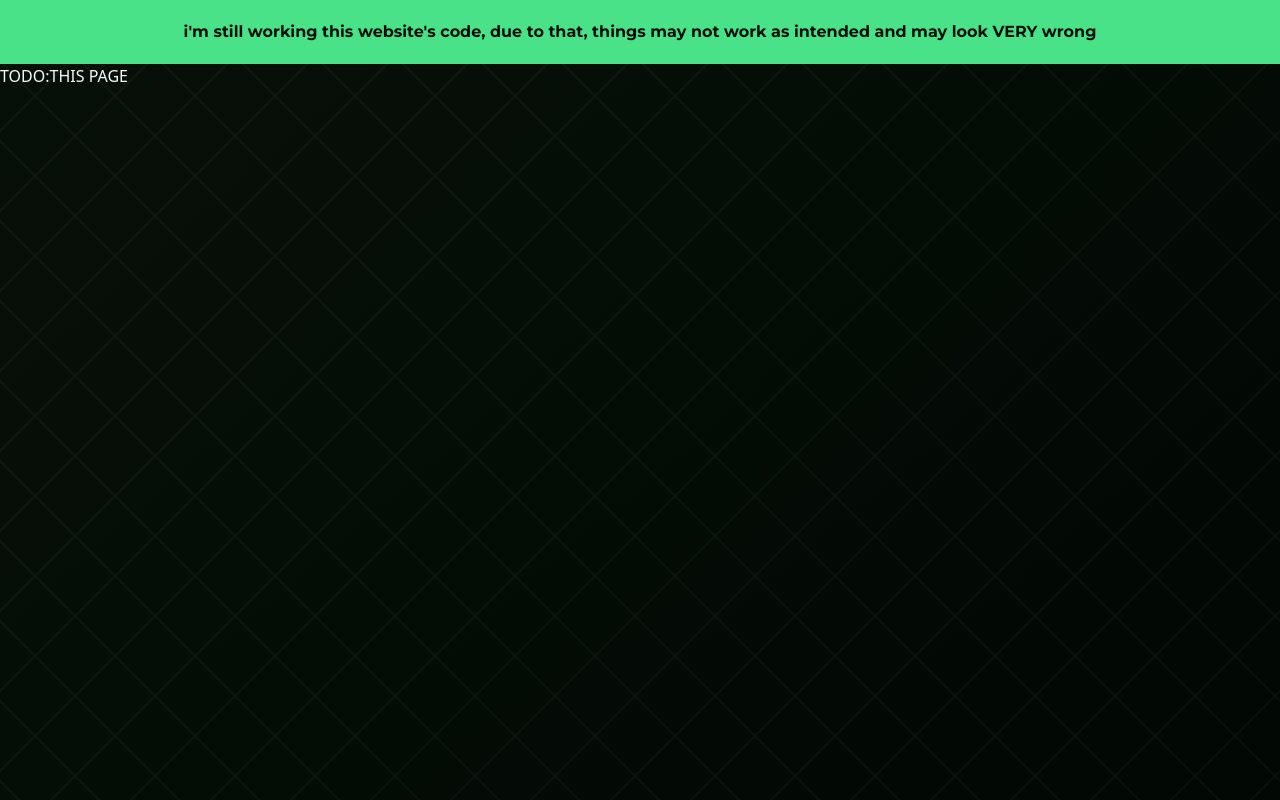
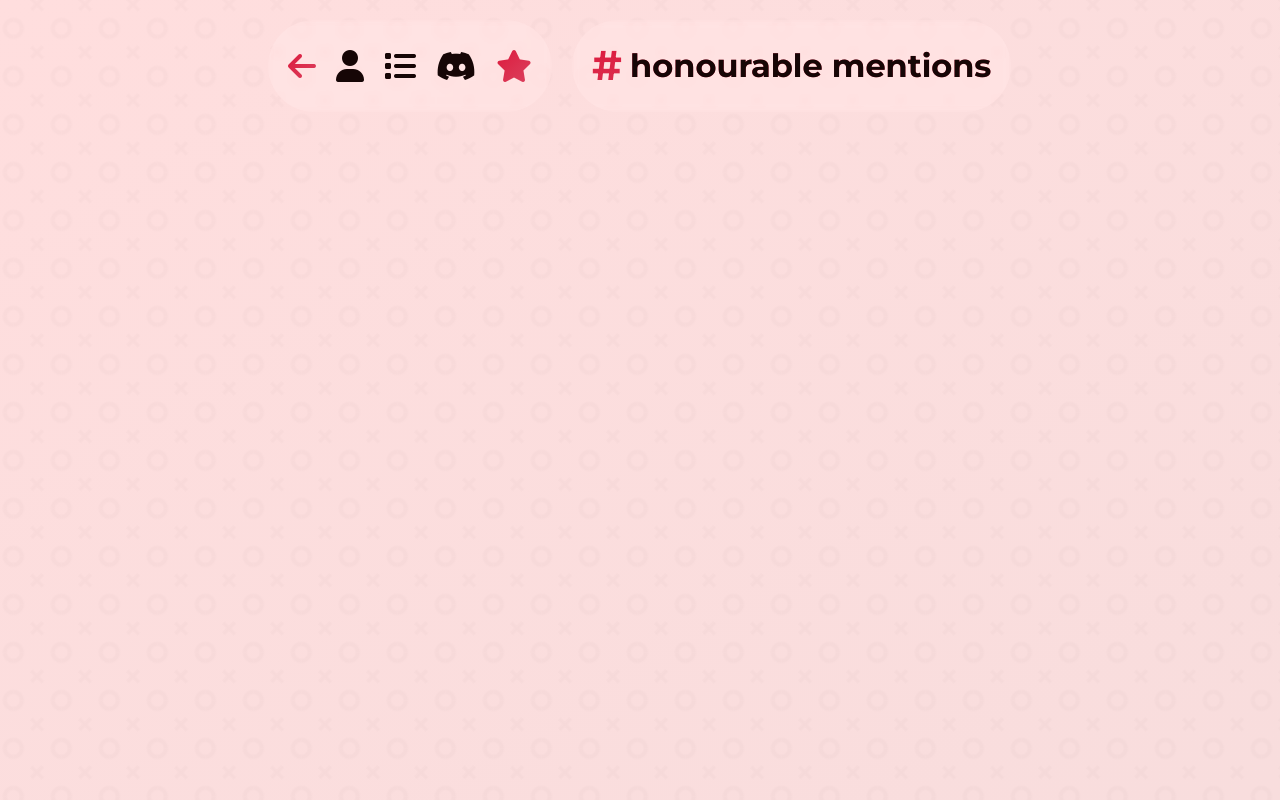
Before and after one commit to chixirra/personal-website, a Vue app: page /stars in a window 1280 px wide. Shown: the top 800 px of the page. Built offline with nearby package versions, Linux system fonts and the light colour scheme.

Commit message:
added navbar to honors page

```diff
--- a/src/App.vue
+++ b/src/App.vue
@@ -18,6 +18,9 @@
     const patternMap: Record<string, string> = {
       default: 'squares',
       about: 'dots',
+      projects: 'squares',
+      contact: 'squares',
+      stars: 'stars',
     }
     setTimeout(() => {
       currentPattern.value =
--- a/src/components/BackgroundPattern.vue
+++ b/src/components/BackgroundPattern.vue
@@ -73,7 +73,6 @@
   animation: move-pattern-1 80s linear infinite;
   background-repeat: repeat;
 }
-
 .dots {
   position: absolute;
   width: 100%;
@@ -93,6 +92,63 @@
   animation: move-pattern-2 80s linear infinite;
   background-repeat: repeat;
 }
+.stars {
+  position: absolute;
+  width: 100%;
+  height: 200vh;
+  overflow-y: hidden;
+  z-index: 0;
+  overflow: hidden;
+  background:
+    radial-gradient(
+      circle at top left,
+      transparent 9%,
+      var(--color-white) 10%,
+      var(--color-white) 15%,
+      transparent 16%
+    ),
+    radial-gradient(
+      circle at bottom left,
+      transparent 9%,
+      var(--color-white) 10%,
+      var(--color-white) 15%,
+      transparent 16%
+    ),
+    radial-gradient(
+      circle at top right,
+      transparent 9%,
+      var(--color-white) 10%,
+      var(--color-white) 15%,
+      transparent 16%
+    ),
+    radial-gradient(
+      circle at bottom right,
+      transparent 9%,
+      var(--color-white) 10%,
+      var(--color-white) 15%,
+      transparent 16%
+    ),
+    radial-gradient(circle, transparent 25%, var(--color-black) 0%),
+    linear-gradient(
+      45deg,
+      transparent 46%,
+      var(--color-white) 47%,
+      var(--color-white) 52%,
+      transparent 53%
+    ),
+    linear-gradient(
+      135deg,
+      transparent 46%,
+      var(--color-white) 47%,
+      var(--color-white) 52%,
+      transparent 53%
+    );
+
+  opacity: 0.01;
+  background-size: 3em 3em;
+  animation: move-pattern-1 80s linear infinite;
+  background-color: gradient(to bottom, var(--color-black), var(--color-black-g));
+}
 
 .fade-enter-active,
 .fade-leave-active {
--- a/src/config.ts
+++ b/src/config.ts
@@ -4,7 +4,7 @@
     author: 'chixirra',
     description: 'my personal website :)',
     keywords: 'chixirra, chi, irra, chixi, chix, xirra, portfolio, website, chixirra.xyz',
-    color: '#572f97',
+    color: '#dc143c',
     url: 'https://chixirra.xyz',
     image: 'https://chixirra.xyz/meta.png',
     // this is the image that will be used for the og:image tag, i recommend to use a 1200x630 image
@@ -35,14 +35,14 @@
   ], //false alarm, we're not using this i'll just hardcode them in
 
   customize: {
-    showCredits: true, // show author credits at the bottom of the page - only if you want
-    theme: 'toxic', // go to "./assets/theme.css" to view the themes, or create your own :)
+    showCredits: false, // show author credits at the bottom of the page - only if you want
+    theme: 'crimson', // go to "./assets/theme.css" to view the themes, or create your own :)
 
     redirect: {
       delay: 800, // delay in milliseconds before redirecting to a page
     },
     headerWarning: {
-      enabled: true,
+      enabled: false,
       size: 5, // this is just padding size
       message: `i'm still working this website's code, due to that, things may not work as intended and may look VERY wrong`,
     }, // this is the message at the top of the page, you can use this to advertise that you are looking for a job or something like that, or you can disable it
@@ -51,7 +51,7 @@
     // you can also add it at the beginning of the name to make it look better on the page if you plan on using a single name
     homePage: {
       displayName: 'chixirra',
-      showProfilePicture: true, // the profile picture will disappear for small screens regardless of this setting
+      showProfilePicture: false, // the profile picture will disappear for small screens regardless of this setting
     },
     aboutMePage: {
       randomQuote: {
--- a/src/router/index.ts
+++ b/src/router/index.ts
@@ -17,8 +17,8 @@
       component: AboutPage,
     },
     // TODO:
-    // { path: '/projects', name: 'projects',  component: ProjectsPage, },
-    // { path: '/contact', name: 'contact',  component: ProjectsPage, },
+    // { path: '/projects', name: 'projects', component: ProjectsPage },
+    // { path: '/contact', name: 'contact', component: ContactPage },
     { path: '/stars', name: 'stars', component: HonorableMentionsPage },
     {
       path: '/:pathMatch(.*)*',
--- a/src/views/AboutPage.vue
+++ b/src/views/AboutPage.vue
@@ -18,7 +18,7 @@
   <div id="#about-me" class="text-white flex flex-col lg:h-screen lg:flex-row gap-5 p-5">
     <div
       id="#navigation"
-      class="primaryFont leading-tight font-medium gap-5 flex flex-col items-center justify-center"
+      class="primaryFont leading-tight font-medium gap-5 flex h-full lg:h-screen flex-col items-center justify-center"
     >
       <!-- NAVIGATION BAR + PAGE NAME -->
       <div
@@ -71,7 +71,7 @@
           'rounded-full backdrop-blur-[3px] backdrop-contrast-105 ',
           'outAnim animate__animated animate__backInLeft',
           'flex flex-wrap justify-center items-center gap-2',
-          'text-[1.4rem] sm:text-[1.5rem] md:text-[1.75rem] lg:text-[2rem] xl:text-[2rem] 2xl:text-[2rem]',
+          'text-[1.8rem] lg:text-[2rem] xl:text-[2rem] 2xl:text-[2rem]',
           'w-full text-center uppercase',
         ]"
       >
--- a/src/views/HonorableMentionsPage.vue
+++ b/src/views/HonorableMentionsPage.vue
@@ -1,19 +1,89 @@
 <script setup lang="ts">
 import HandleNavigation from '@/utils/HandleNavigation'
-
-import quoteList from '@/assets/quotes.ts'
-
-import { ref, onMounted } from 'vue'
-import config from '@/config'
-
-const quote = ref({ text: '', author: '' })
-
-onMounted(() => {
-  const randomIndex = Math.floor(Math.random() * quoteList.length)
-  quote.value = quoteList[randomIndex]
-})
 </script>
 
 <template>
-  <p class="text-white">TODO:THIS PAGE</p>
+  <div class="text-white flex flex-col w-screen h-screen lg:flex-col gap-5 p-5">
+    <!-- NAVIGATION -->
+    <div
+      id="#navigation"
+      class="primaryFont leading-tight font-medium gap-5 flex-col h-fit lg:flex-row flex items-center justify-center"
+    >
+      <!-- NAVIGATION BAR + PAGE NAME -->
+      <div
+        :class="[
+          'rounded-full backdrop-blur-[3px] backdrop-contrast-105',
+          'outAnim animate__animated animate__backInDown',
+          'flex flex-row justify-center items-center gap-5 p-5',
+          'text-[1.8rem] lg:text-[2rem] xl:text-[2rem] 2xl:text-[2rem]',
+          'lg:w-fit w-full h-full justify-center text-center uppercase overflow-y-hidden',
+        ]"
+      >
+        <button
+          @click="HandleNavigation('/')"
+          :class="[
+            'fas fa-arrow-left',
+            'cursor-pointer transition-transform duration-300 focus:scale-120 hover:scale-120',
+            'bg-gradient-to-br from-accent to-accent-g text-transparent bg-clip-text',
+          ]"
+        />
+        <button
+          @click="HandleNavigation('/about')"
+          :class="[
+            'fas fa-user',
+            'cursor-pointer transition-transform duration-300 focus:scale-120 hover:scale-120 text-white',
+          ]"
+        />
+        <button
+          @click="HandleNavigation('/projects')"
+          :class="[
+            'fas fa-list',
+            'cursor-pointer transition-transform duration-300 focus:scale-120 hover:scale-120 text-white',
+          ]"
+        />
+        <button
+          @click="HandleNavigation('/discord')"
+          :class="[
+            'fab fa-discord',
+            'cursor-pointer transition-transform duration-300 focus:scale-120 hover:scale-120 text-white',
+          ]"
+        />
+        <span
+          class="fa fa-star bg-gradient-to-br from-accent to-accent-g text-transparent bg-clip-text"
+        />
+      </div>
+
+      <div
+        :class="[
+          'rounded-full backdrop-blur-[3px] backdrop-contrast-105 ',
+          'outAnim animate__animated animate__backInDown',
+          'flex flex-row justify-center items-center gap-2 p-5',
+          'text-[1.8rem] lg:text-[2rem] xl:text-[2rem] 2xl:text-[2rem]',
+          'lg:w-fit w-full h-full text-center uppercase',
+        ]"
+      >
+        <span
+          :class="[
+            'flex flex-row justify-center items-center gap-2',
+            'primaryFont lowercase font-bold',
+            'bg-gradient-to-br from-accent to-accent-g text-transparent bg-clip-text',
+          ]"
+        >
+          <span
+            class="text-[2.1rem] sm:text-[2.1rem] md:text-[2.2rem] lg:text-[2.6rem] xl:text-[2.6rem] 2xl:text-[2.6rem]"
+            >#</span
+          >
+          <div class="flex flex-row gap-x-2 justify-center items-center text-white">
+            <div class="flex flex-wrap">
+              <div>
+                <a>h</a><a>o</a><a>n</a><a>o</a><a>u</a><a>r</a><a>a</a><a>b</a><a>l</a
+                ><a>e</a>&nbsp;
+              </div>
+              <div><a>m</a><a>e</a><a>n</a><a>t</a><a>i</a><a>o</a><a>n</a><a>s</a></div>
+            </div>
+          </div>
+        </span>
+      </div>
+    </div>
+  </div>
 </template>
```
